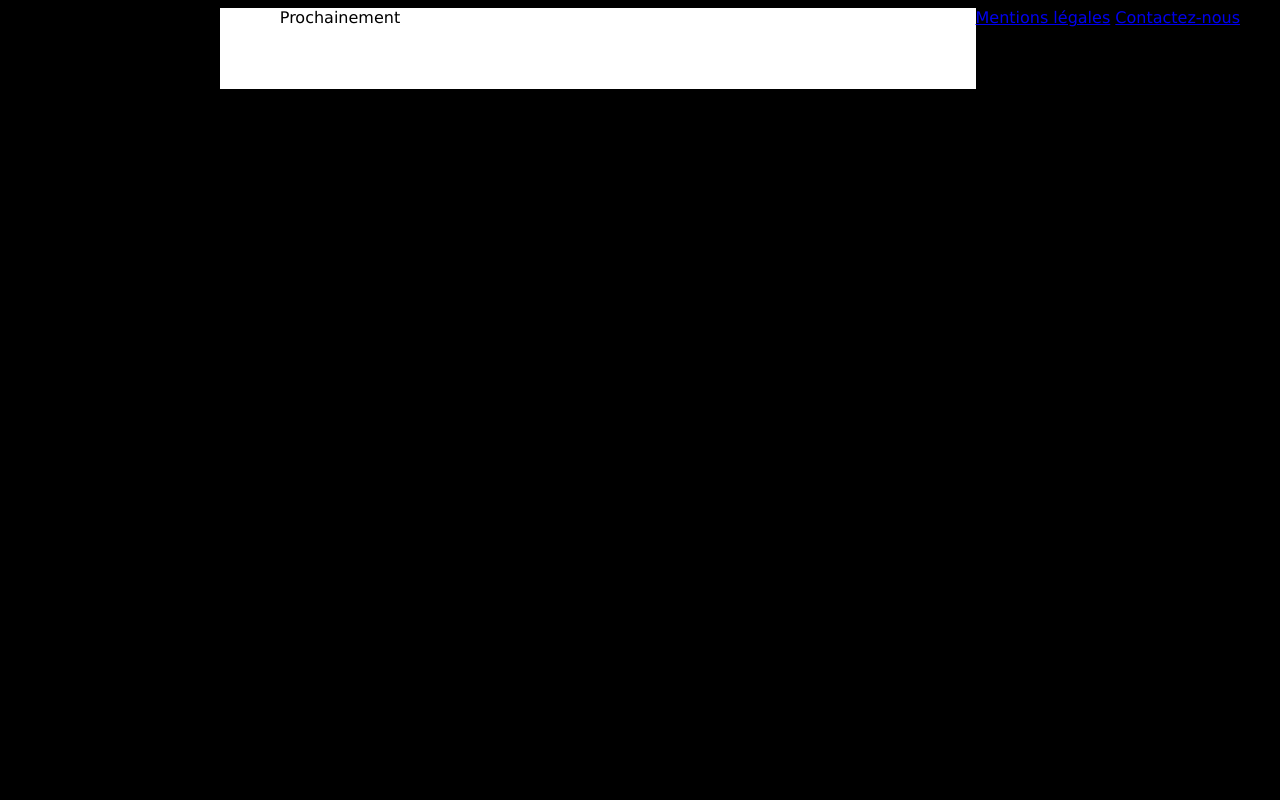
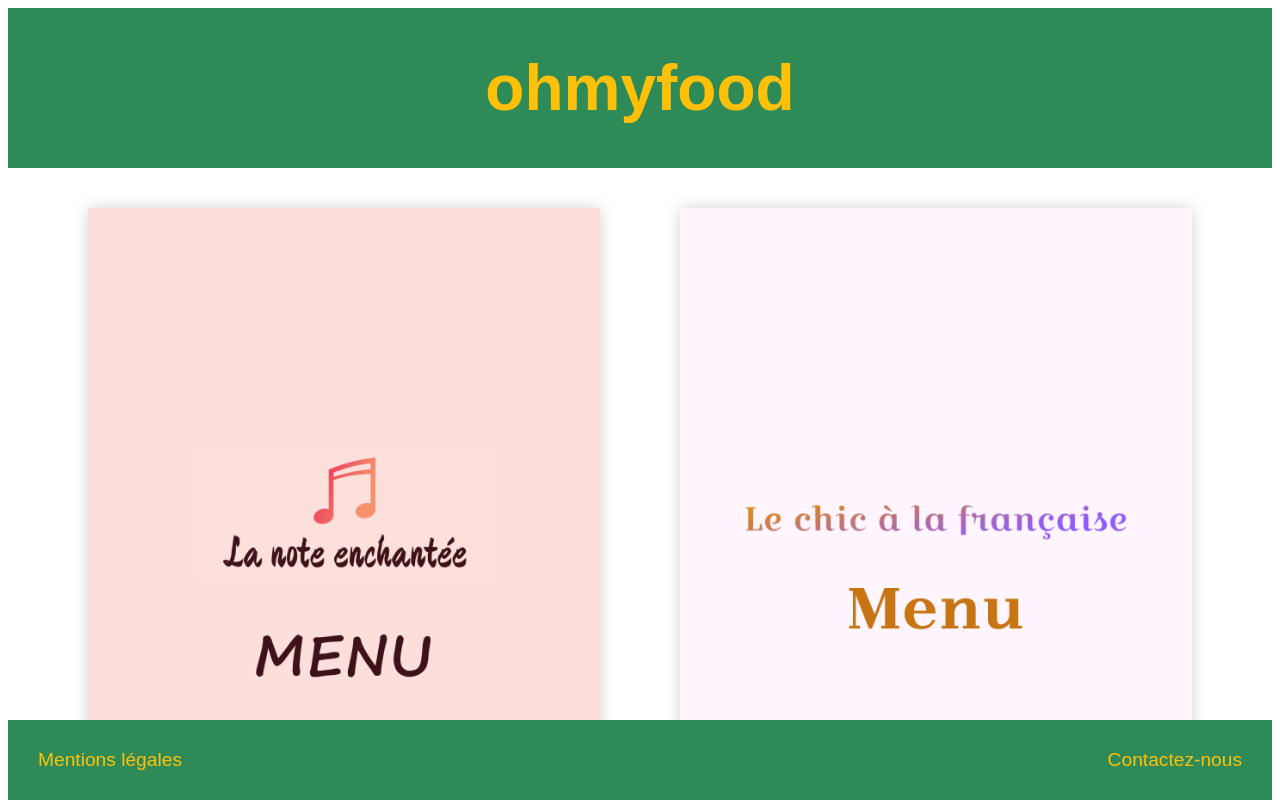
Before and after one commit to Esselka/OC, a website: page P3_Leclercq_Alexis/index.html in a window 1280 px wide. Shown: the top 800 px of the page. Drawn offline with Linux system fonts and the light colour scheme; files that its build step writes are made by us from their sources.

Commit message:
ajout menus + header + footer css

```diff
--- a/P3_Leclercq_Alexis/index.html
+++ b/P3_Leclercq_Alexis/index.html
@@ -10,16 +10,29 @@
 
 <body>
     <div class="container">
-        <header>
+        <header onclick="location.href='index.html'">
             <h1>ohmyfood</h1>
         </header>
         <main>
 
             <div class="menus">
-                <div class="menu"></div>
-                <div class="menu"></div>
-                <div class="menu"></div>
-                <div class="menu"></div>
+
+                <a href="pages/menu1.html">
+                    <img src="images/menu-1b.png" alt="un menu de restaurant">
+                </a>
+
+                <a href="pages/menu2.html">
+                    <img src="images/menu-2b.png" alt="un menu de restaurant">
+                </a>
+
+                <a href="pages/menu3.html">
+                    <img src="images/menu-3b.png" alt="un menu de restaurant">
+                </a>
+
+                <a href="pages/menu4.html">
+                    <img src="images/menu-4b.png" alt="un menu de restaurant">
+                </a>
+
             </div>
 
             <div class="prochainement">Prochainement</div>
--- a/P3_Leclercq_Alexis/main.scss
+++ /dev/null
@@ -1,9 +0,0 @@
-@import "./utils/variables";
-@import "./utils/functions";
-@import "./utils/mixins";
-@import "./utils/extensions";
-@import "./base/base";
-@import "./base/typography";
-@import "./components/buttons";
-@import "./layout/header";
-@import "./layout/container";
--- /dev/null
+++ b/P3_Leclercq_Alexis/sass/base/typography.scss
@@ -0,0 +1,4 @@
+body {
+    font-family: 'Montserrat', sans-serif;
+    color: $secondary-color;
+}
--- /dev/null
+++ b/P3_Leclercq_Alexis/sass/components/_menus.scss
@@ -0,0 +1,10 @@
+.menus {
+    display: flex;
+    flex-wrap: wrap;
+    justify-content: center;
+    & img {
+        width: 40vw;
+        margin: 40px;
+        box-shadow: 0px 0px 15px lightgrey;
+    }
+}
--- /dev/null
+++ b/P3_Leclercq_Alexis/sass/components/_prochainement.scss
@@ -0,0 +1,7 @@
+.prochainement {
+    font-size: 2vw;
+    background-color: $primary-color;
+    border-radius: 10px;
+    padding: 10px 35px;
+    margin-bottom: 40px;
+}
--- a/P3_Leclercq_Alexis/sass/layout/_container.scss
+++ b/P3_Leclercq_Alexis/sass/layout/_container.scss
@@ -0,0 +1,4 @@
+.container {
+    display: flex;
+    flex-direction: column;
+}
--- a/P3_Leclercq_Alexis/sass/layout/_footer.scss
+++ b/P3_Leclercq_Alexis/sass/layout/_footer.scss
@@ -0,0 +1,16 @@
+footer {
+    display: flex;
+    justify-content: space-between;
+    align-items: center;
+    position: sticky;
+    bottom: 0;
+    height: 10vh;
+    background-color: $primary-color;
+    & a {
+        text-align: center;
+        font-size: 1.5vw;
+        text-decoration: none;
+        padding: 0 30px;
+        color: $secondary-color;
+    }
+}
--- a/P3_Leclercq_Alexis/sass/layout/_header.scss
+++ b/P3_Leclercq_Alexis/sass/layout/_header.scss
@@ -0,0 +1,8 @@
+header {
+    background-color: $primary-color;
+    cursor: pointer;
+    & h1 {
+        text-align: center;
+        font-size: 5vw;
+    }
+}
--- /dev/null
+++ b/P3_Leclercq_Alexis/sass/layout/_main.scss
@@ -0,0 +1,5 @@
+main {
+    display: flex;
+    flex-wrap: wrap;
+    justify-content: center;
+}
--- /dev/null
+++ b/P3_Leclercq_Alexis/sass/main.scss
@@ -0,0 +1,9 @@
+@import "./utils/variables";
+@import "./utils/mixins";
+@import "./base/typography";
+@import "./components/menus";
+@import "./components/prochainement";
+@import "./layout/container";
+@import "./layout/header";
+@import "./layout/footer";
+@import "./layout/main";
--- a/P3_Leclercq_Alexis/sass/utils/_variables.scss
+++ b/P3_Leclercq_Alexis/sass/utils/_variables.scss
@@ -1,2 +1,2 @@
-$primary-color: #00796B;
+$primary-color: #2E8B57;
 $secondary-color: #FFC107;
```
Also changed, not shown: P3_Leclercq_Alexis/package.json (added, +11 -0 lines), P3_Leclercq_Alexis/style.css (added), 2 other files.
